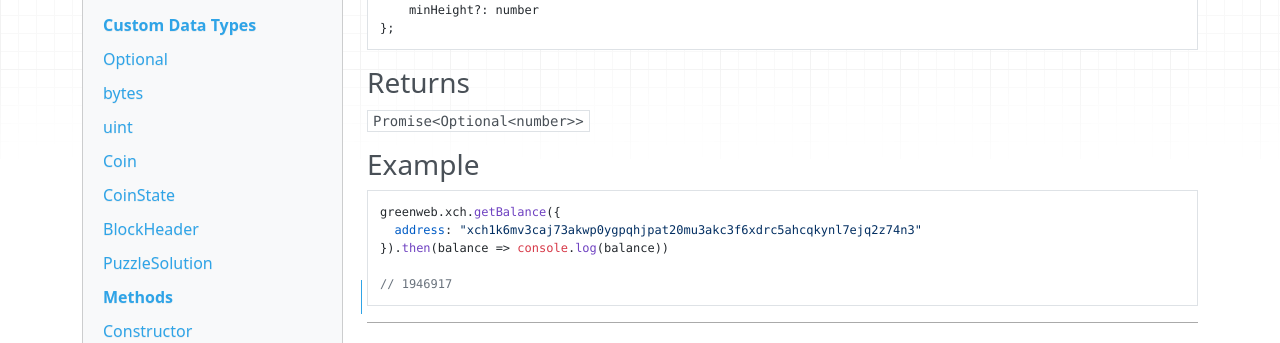
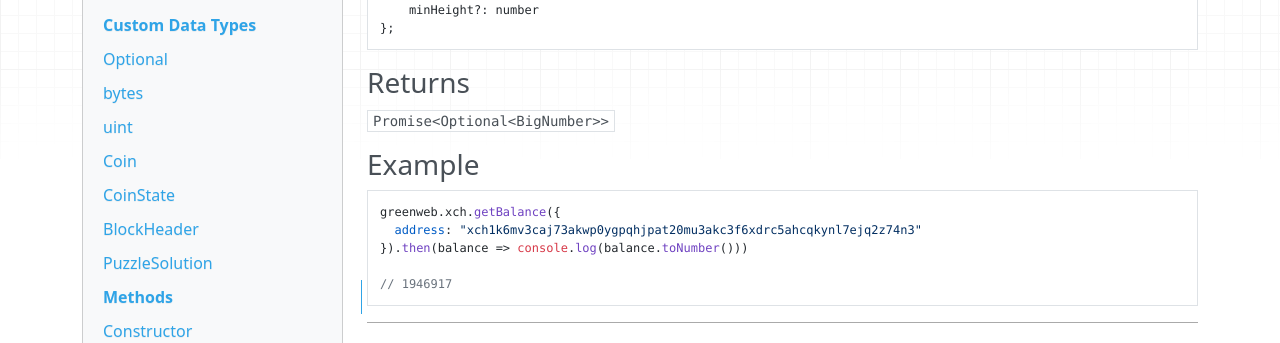
Before and after one commit to Yakuhito/GreenWeb.js, an MkDocs documentation site: the page built from docs/xch/provider.md, in a window 1280 px wide and 900 px high, scrolled down 4998 px. Shown: the part 147-490 px from the top of the window. Built offline with MkDocs 1.6.1, drawn with Linux system fonts in a browser that asks for light colours; nearby versions of some CDN libraries; some of the changed text lies outside the part shown.

Commit message:
update docs

````diff
--- a/docs/xch/provider.md
+++ b/docs/xch/provider.md
@@ -248,14 +248,14 @@
 
 ### Returns
 
-`Promise<Optional<number>>`
+`Promise<Optional<BigNumber>>`
 
 ### Example
 
 ```js
 greenweb.xch.getBalance({
   address: "xch1k6mv3caj73akwp0ygpqhjpat20mu3akc3f6xdrc5ahcqkynl7ejq2z74n3"
-}).then(balance => console.log(balance))
+}).then(balance => console.log(balance.toNumber()))
 
 // 1946917
 ```
@@ -563,8 +563,8 @@
 ```js
 export type transferArgs = {
     to: string,
-    value: number,
-    fee?: number
+    value: BigNumberish,
+    fee?: BigNumberish
 };
 ```
 
@@ -594,8 +594,8 @@
 export type transferCATArgs = {
     to: string,
     assetId: string,
-    value: number,
-    fee?: number
+    value: BigNumberish,
+    fee?: BigNumberish
 };
 ```
 
@@ -626,7 +626,7 @@
 ```js
 export type acceptOfferArgs = {
     offer: string,
-    fee?: number
+    fee?: BigNumberish
 };
 ```
 
````
Also changed, not shown: docs/xch/goby-provider.md (+4 -0 lines), 1 other file.
